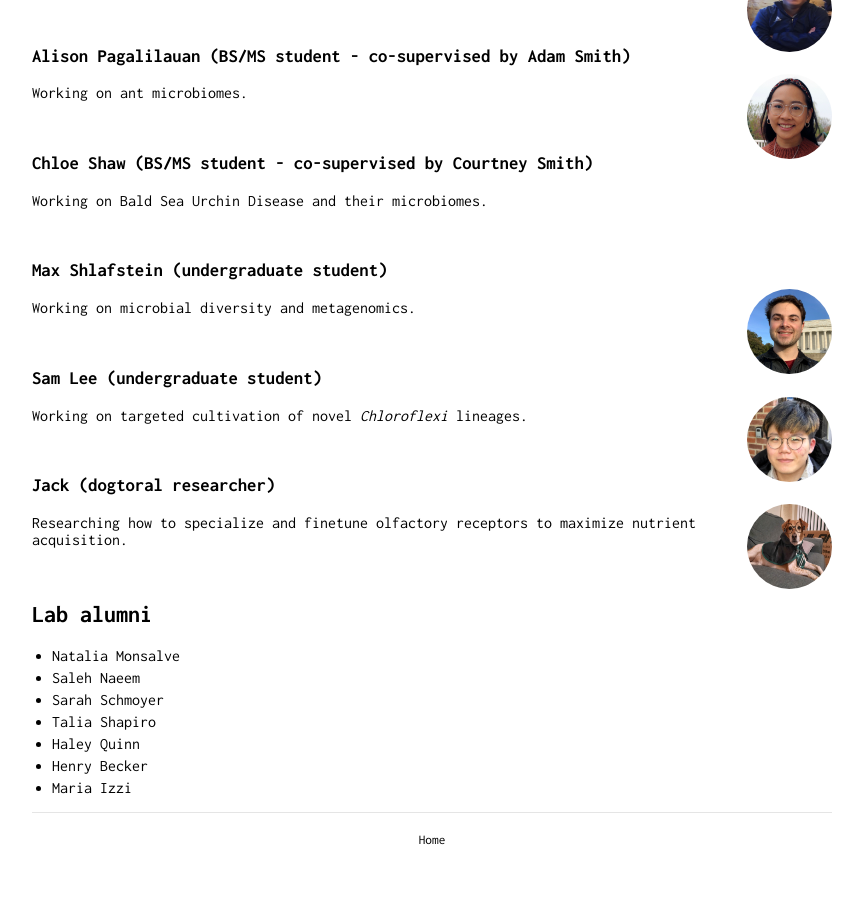
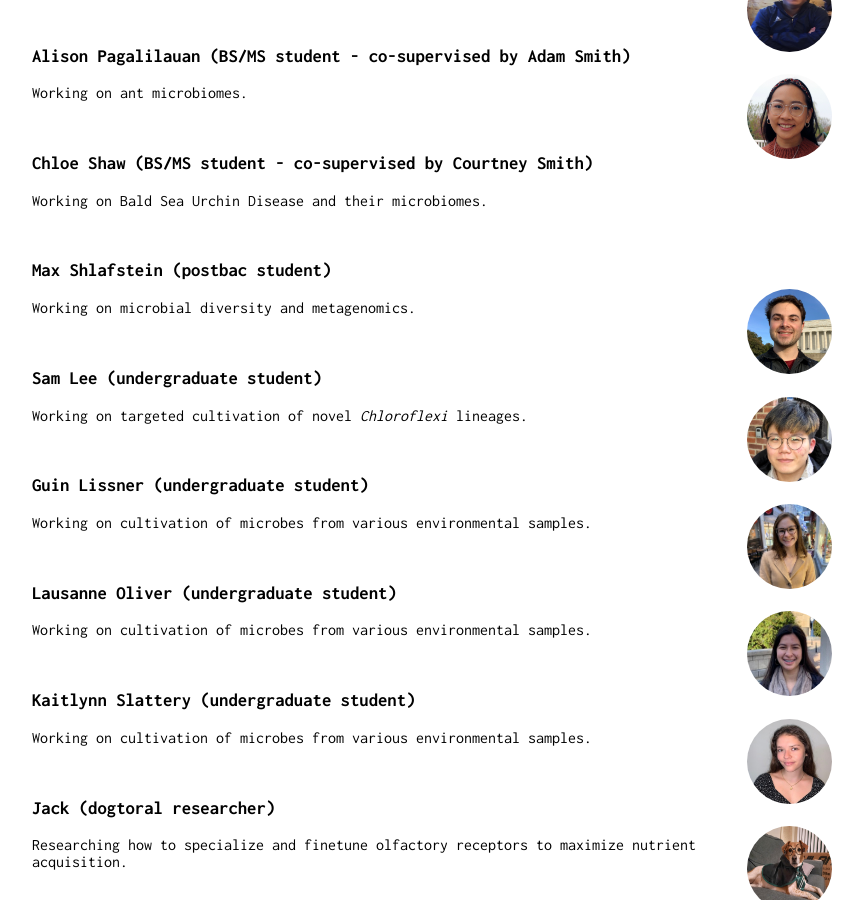
Before and after one commit to jimmysaw/jimmysaw.github.io, a Jekyll site: the page built from people.md, in a window 1280 px wide and 900 px high, scrolled down 655 px. Shown: the whole window, without its empty margins (208-1071 px from the left). Built offline with Jekyll 4.4.1, drawn with Linux system fonts in a browser that asks for light colours; our own code applies the rules of GitHub Pages for plain Markdown files; before the commit the page ends 1502 px from its top, so only the background shows below that.

Commit message:
added new students

```diff
--- a/people.md
+++ b/people.md
@@ -56,7 +56,7 @@ Working on Bald Sea Urchin Disease and their microbiomes.
 &nbsp;
 &nbsp;
 
-### Max Shlafstein (undergraduate student)
+### Max Shlafstein (postbac student)
 
 <img class="profile-picture" src="images/max.jpg">
 
@@ -70,6 +70,33 @@ Working on microbial diversity and metagenomics.
 <img class="profile-picture" src="images/sl.jpg">
 
 Working on targeted cultivation of novel *Chloroflexi* lineages.
+
+&nbsp;
+&nbsp;
+
+### Guin Lissner (undergraduate student)
+
+<img class="profile-picture" src="images/gl.jpg">
+
+Working on cultivation of microbes from various environmental samples.
+
+&nbsp;
+&nbsp;
+
+### Lausanne Oliver (undergraduate student)
+
+<img class="profile-picture" src="images/llo.png">
+
+Working on cultivation of microbes from various environmental samples.
+
+&nbsp;
+&nbsp;
+
+### Kaitlynn Slattery (undergraduate student)
+
+<img class="profile-picture" src="images/ks.jpg">
+
+Working on cultivation of microbes from various environmental samples.
 
 &nbsp;
 &nbsp;
```
Also changed, not shown: images/gl.jpg (added), images/ks.jpg (added), images/llo.png (added).
